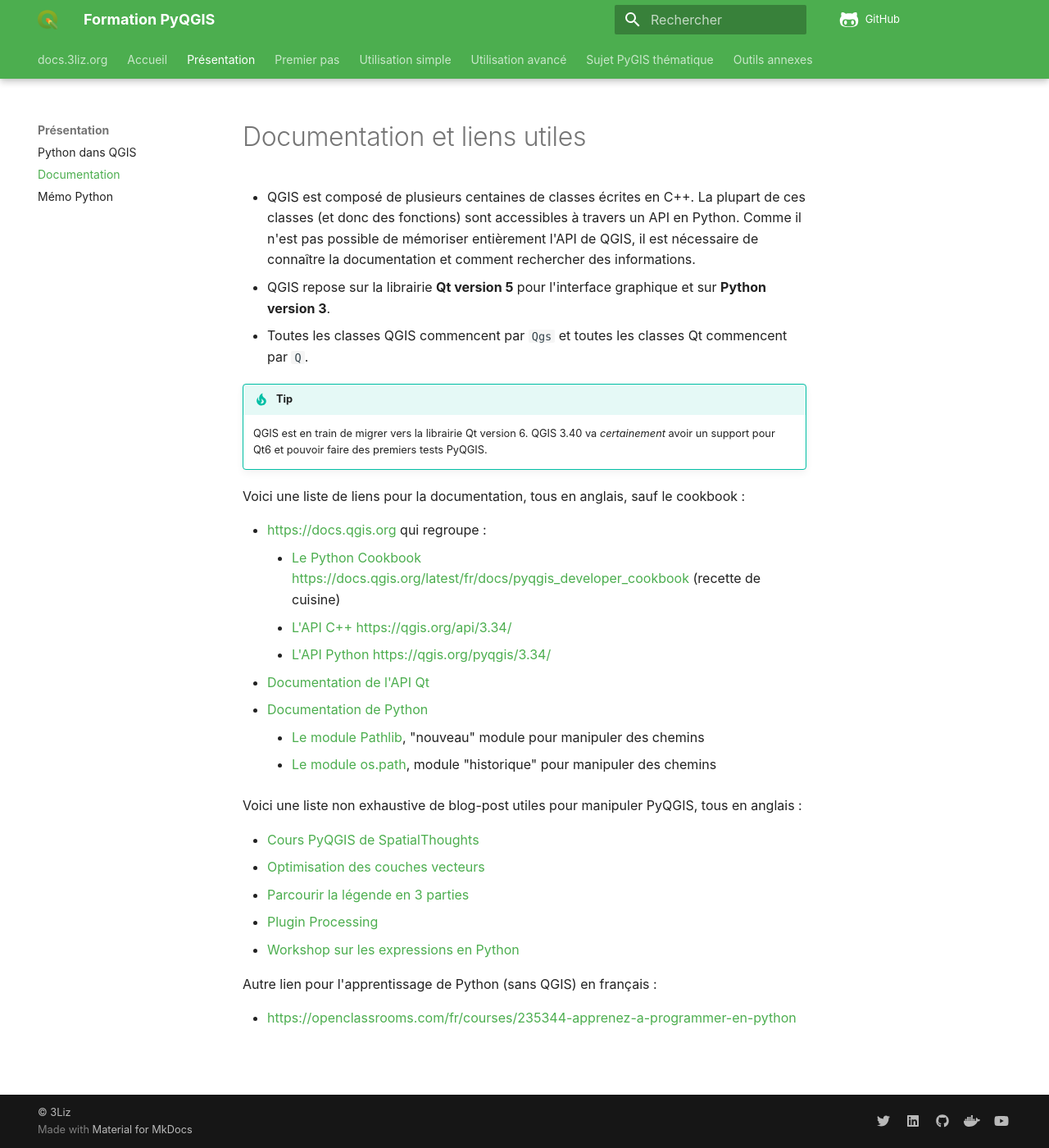
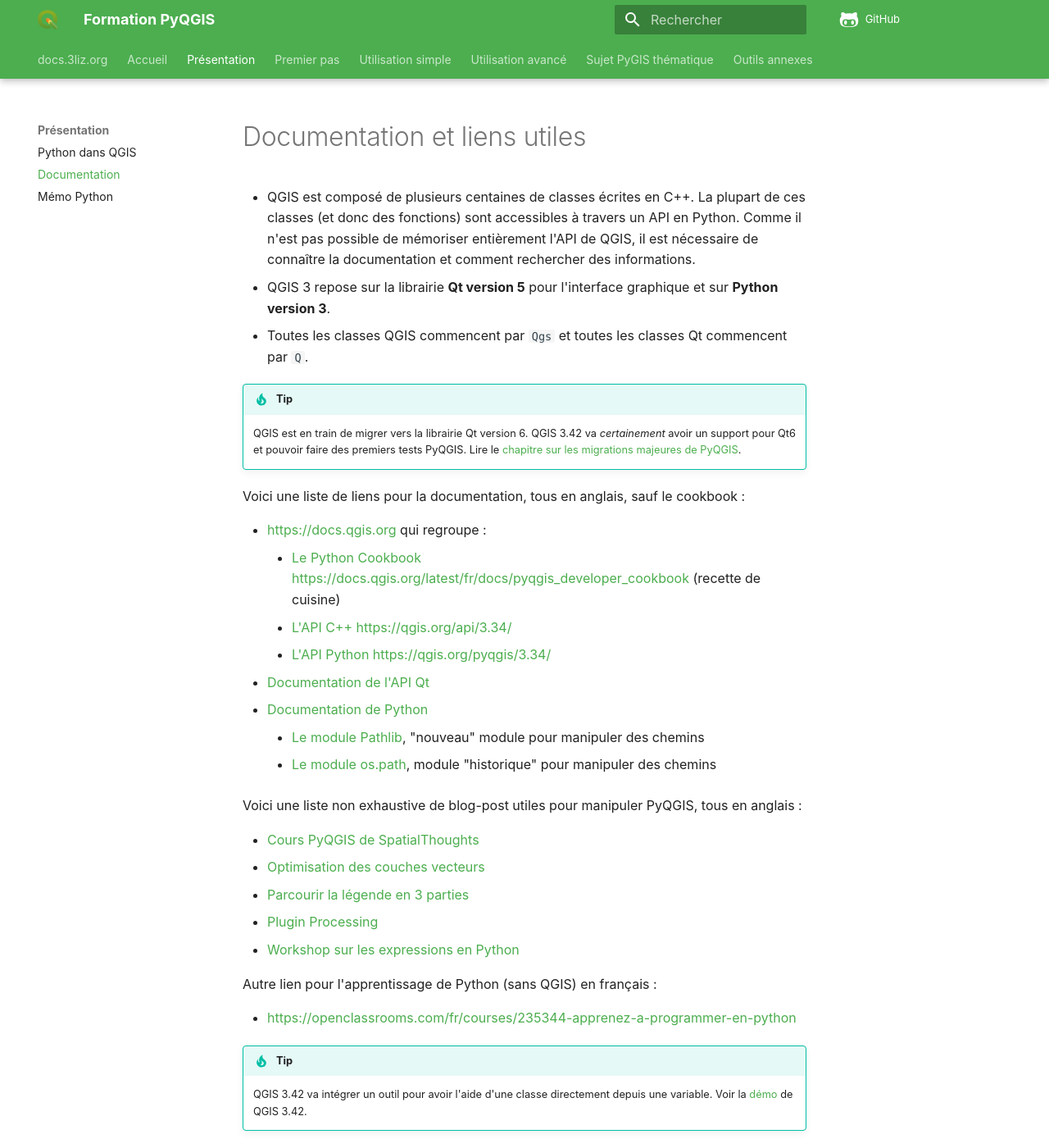
Before and after one commit to 3liz/formation-pyqgis, an MkDocs documentation site: the page built from docs/documentation.md, in a window 1280 px wide and 1400 px high. Shown: the whole window at 82% size. Built offline with MkDocs 1.6.1 and Material for MkDocs 9.7.7, drawn with Linux system fonts in a browser that asks for light colours; nearby versions of some CDN libraries; comment, search, counter and statistics services are not loaded.

Commit message:
Ajout migration majeures PyQGIS, ajout contexte Python

```diff
--- a/docs/documentation.md
+++ b/docs/documentation.md
@@ -4,12 +4,13 @@
 La plupart de ces classes (et donc des fonctions) sont accessibles à travers un API en Python.
 Comme il n'est pas possible de mémoriser entièrement l'API de QGIS, il est nécessaire de connaître la
 documentation et comment rechercher des informations.
-* QGIS repose sur la librairie **Qt version 5** pour l'interface graphique et sur **Python version 3**.
+* QGIS 3 repose sur la librairie **Qt version 5** pour l'interface graphique et sur **Python version 3**.
 * Toutes les classes QGIS commencent par `Qgs` et toutes les classes Qt commencent par `Q`.
 
 !!! tip
-    QGIS est en train de migrer vers la librairie Qt version 6. QGIS 3.40 va _certainement_ avoir un support pour Qt6
-    et pouvoir faire des premiers tests PyQGIS.
+    QGIS est en train de migrer vers la librairie Qt version 6. QGIS 3.42 va _certainement_ avoir un support pour Qt6
+    et pouvoir faire des premiers tests PyQGIS. Lire le
+    [chapitre sur les migrations majeures de PyQGIS](./migration-majeure.md).
 
 Voici une liste de liens pour la documentation, tous en anglais, sauf le cookbook :
 
@@ -33,3 +34,7 @@
 Autre lien pour l'apprentissage de Python (sans QGIS) en français :
 
 * [https://openclassrooms.com/fr/courses/235344-apprenez-a-programmer-en-python](https://openclassrooms.com/fr/courses/235344-apprenez-a-programmer-en-python)
+
+!!! tip
+    QGIS 3.42 va intégrer un outil pour avoir l'aide d'une classe directement depuis une variable.
+    Voir la [démo](https://github.com/qgis/QGIS/pull/58962) de QGIS 3.42.
--- a/mkdocs.yml
+++ b/mkdocs.yml
@@ -34,6 +34,7 @@
     - Outils annexes:
       - Déploiement d'une extension: extension-deploiement.md
       - IDE & Git: ide-git.md
+      - Migration majeur: migration-majeure.md
 
 plugins:
   - search
```
Also changed, not shown: docs/fonctions-scripts.md (+30 -2 lines), docs/index.md (+1 -0 lines), docs/memo-python.md (+10 -1 lines), docs/migration-majeure.md (added, +26 -0 lines).
